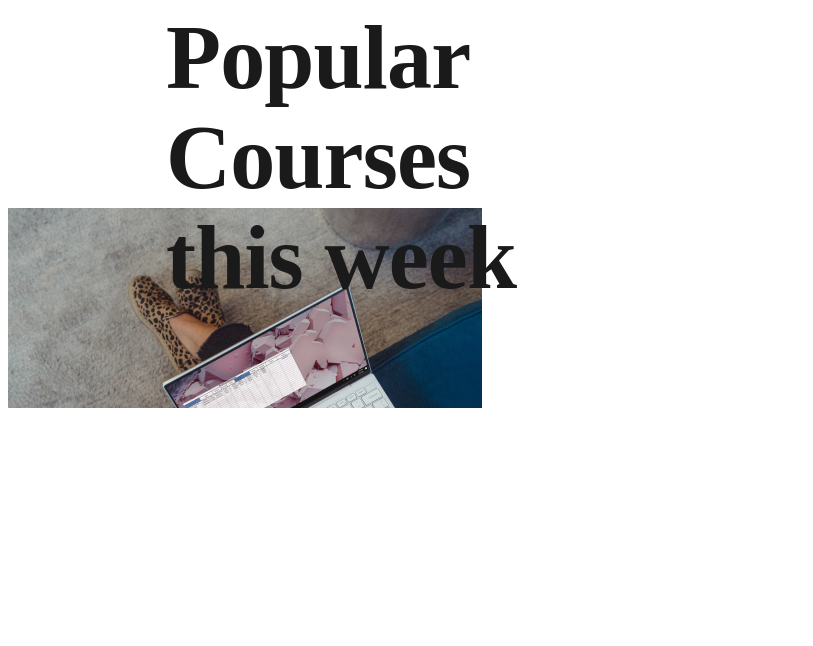
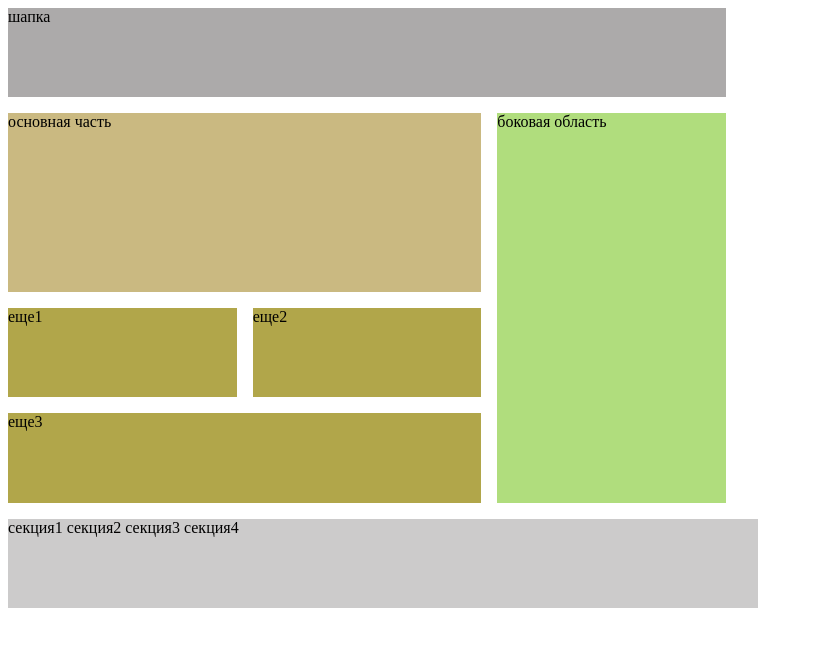
Before and after one commit to arunaborisovad15/week6, a plain HTML site: page figma/index.html in a window 1280 px wide. Shown: the whole page, without its empty margins (0-813 px from the left). Drawn offline with Linux system fonts and the light colour scheme; files whose address does not match are found by name.

Commit message:
Add files via upload

```diff
--- a/figma/index.html
+++ b/figma/index.html
@@ -3,17 +3,18 @@
 <head>
     <meta charset="UTF-8">
     <meta name="viewport" content="width=device-width, initial-scale=1.0">
-    <link rel="stylesheet" href="C:\Users\Aruna\OneDrive\Рабочий стол\works\week6\figma\style.css">
-    <title>figma</title>
+    <link rel="stylesheet" href="C:\Users\Aruna\OneDrive\Рабочий стол\works\week6\style.css">
+    <title>Grid</title>
 </head>
 <body>
-    <section class="portfolio-section">
-        <div class="portfolio-item" style="background-image: url(/figma/img/1.png)"></div>
-        <div class="portfolio-item" style="background-image: url(/figma/img/2.png)"></div>
-        <div class="portfolio-item" style="background-image: url(/figma/img/3.png)"></div>
-        <div class="portfolio-item" style="background-image: url(/figma/img/4.png)"></div>
-        <div class="popular">Popular Courses</div>
-        <div class="this">this week</div>
-    </section>
+    <div class="container">
+        <header class="header">шапка</header>
+        <aside class="sidebar">боковая область</aside>
+        <div class="osnova">основная часть</div>
+        <div class="content1">еще1</div>
+        <div class="content2">еще2</div>
+        <div class="content3">еще3</div>
+        <footer class="footer">секция1 секция2 секция3 секция4</footer>
+    </div>
 </body>
 </html>
--- a/figma/style.css
+++ b/figma/style.css
@@ -1,50 +1,47 @@
-.portfolio-section {
+.container {
     display: grid;
-    grid-template-columns: 1fr 2fr 1fr 1fr 2fr 1fr;
-    grid-template-rows: repeat(15, 1 fr);
+    width: 750px;
+    height: 600px;
+    grid-template-columns: 1fr 1fr 1fr;
+    grid-template-rows: 1fr 2fr 1fr 1fr 1fr;
+    gap: 1rem;
 }
-.portfolio-item {
-    display: grid;
+.header {grid-row: 1/2;
+    grid-column: 1/4;
+    justify-self: stretch;
+    background-color: rgb(172, 170, 170);
 }
-.popular {
-grid-row: 2;
-grid-column: 2/4;
-height: 200px;
-left: 11.81%;
-right: 36.67%;
-top: calc(50% - 200px/2 - 711px);
-font-family: 'Poppins';
-font-style: normal;
-font-weight: 600;
-font-size: 90px;
-line-height: 100px;
-letter-spacing: -0.818182px;
-color: #1A1A1A;
+.sidebar {grid-row: 2/5;
+    grid-column: 3/4;
+    justify-self: stretch;
+    background-color: rgb(176, 221, 125);
 }
-.this { grid-row: 3;
-    grid-column: 2/4;
-    height: 200px;
-    left: 11.81%;
-    right: 36.67%;
-    top: calc(50% - 200px/2 - 711px);
-    font-family: 'Poppins';
-    font-style: normal;
-    font-weight: 600;
-    font-size: 90px;
-    line-height: 100px;
-    letter-spacing: -0.818182px;
-    color: #1A1A1A;}
-
-    .portfolio-item:nth-child(1) {
-        background-image: url(/figma/img/1.png);
-        grid-row: 5/6;
-        grid-column: 2/3; }
-    .portfolio-item:nth-child(2) {
-        grid-row: 3/5;
-        grid-column: 1/3;}
-    .portfolio-item:nth-child(3) {
-        grid-row: 3/5;
-        grid-column: 1/3;}
-    .portfolio-item:nth-child(4) {
-        grid-row: 3/5;
-        grid-column: 1/3;}
+.osnova {
+    grid-row: 2/3;
+    grid-column: 1/3;
+    justify-self: stretch;
+    background-color: rgb(202, 185, 129);
+}
+.content1 {
+    grid-row: 3/4;
+    grid-column: 1/2;
+    justify-self: stretch;
+    background-color: rgb(177, 166, 74);
+}
+.content2 {
+    grid-row: 3/4;
+    grid-column: 2/3;
+    justify-self: stretch;
+    background-color: rgb(177, 166, 74);
+}
+.content3 {
+    grid-row: 4/5;
+    grid-column: 1/3;
+    justify-self: stretch;
+    background-color: rgb(177, 166, 74);
+}
+.footer {
+    grid-row: 5/6;
+    grid-column: 1/6;
+    background-color: rgb(204, 203, 203);
+}
```
